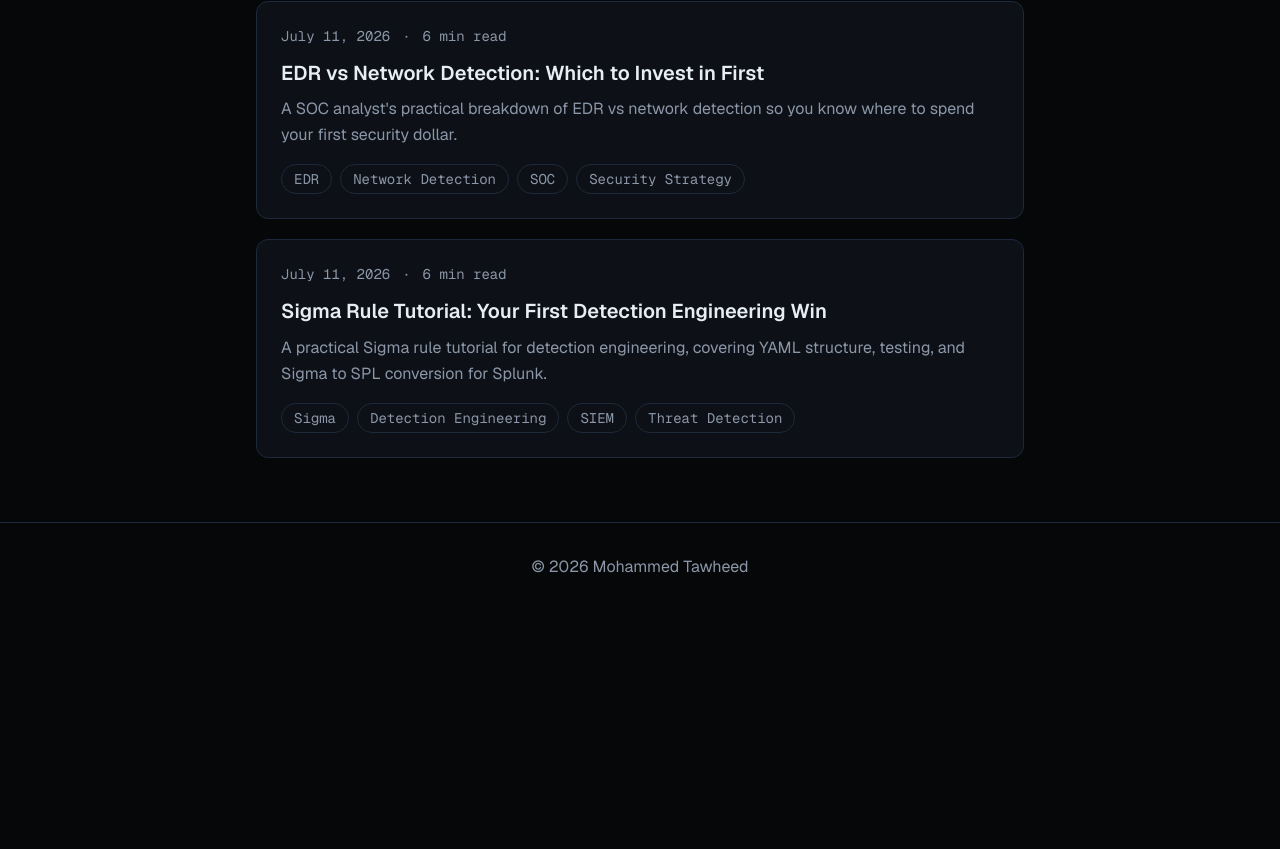
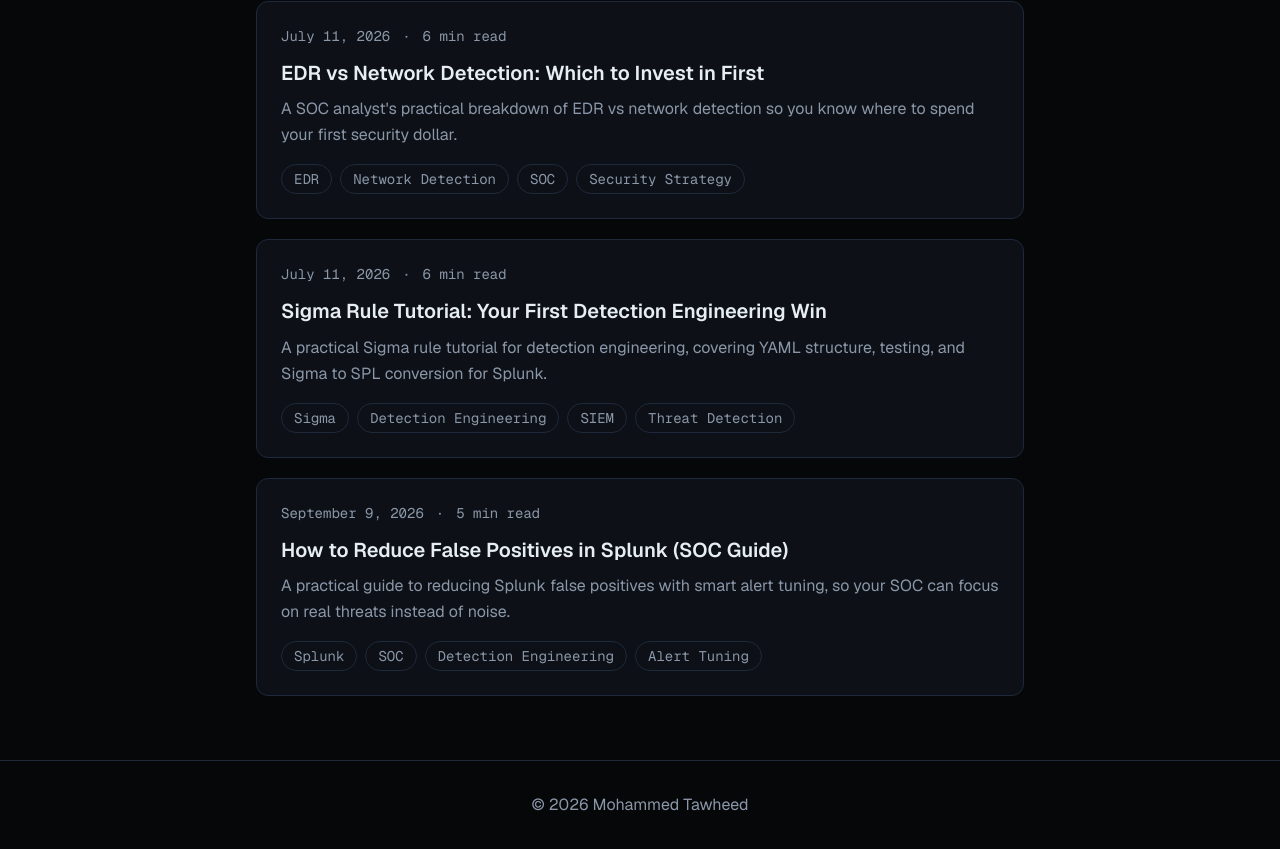
Before and after one commit to Tawheed30/portfolio, a Next.js app: page /blog in a window 1280 px wide. Shown: the part 1780-2629 px from the top of the page. Before the commit the page ends 2391 px from the top, so only its background shows below. Built offline with nearby package versions, Linux system fonts and the light colour scheme.

Commit message:
feat: Auto-generate blog post

```diff
--- a/src/data/blog.ts
+++ b/src/data/blog.ts
@@ -327,6 +327,44 @@ export const posts: BlogPost[] = [
         }
   ]
   },
+  {
+    slug: "reduce-false-positives-in-splunk",
+    title: "How to Reduce False Positives in Splunk (SOC Guide)",
+    date: "2026-09-09",
+    excerpt: "A practical guide to reducing Splunk false positives with smart alert tuning, so your SOC can focus on real threats instead of noise.",
+    readingTime: "5 min read",
+    tags: ["Splunk","SOC","Detection Engineering","Alert Tuning"],
+    keywords: ["Splunk false positives","alert tuning","reduce noise","Splunk optimization","SOC analyst","detection engineering"],
+    content:   [
+        {
+              "body": "If you work an alert queue, you already know that Splunk false positives are the biggest drain on a SOC analyst's day. As an L1 analyst, I spend a lot of time triaging Splunk and QRadar alerts, and the difference between a manageable shift and a miserable one usually comes down to alert tuning. Reducing noise in Splunk isn't about disabling detections — it's about making them precise. In this post I'll walk through practical Splunk optimization techniques to reduce false positives without creating blind spots, based on the tuning work that actually holds up during real investigations."
+        },
+        {
+              "heading": "Understand Why the Alert Fired First",
+              "body": "Before you touch a single search, read the actual events that triggered the alert. Open the underlying SPL, run it over the last 24-48 hours, and look at the results. A large chunk of Splunk false positives come from correlation searches written against a broad `index=*` or a poorly scoped `sourcetype`. If you don't understand the exact condition that fired, any tuning you apply is a guess. Document the pattern: which host, which user, which process, and how often it repeats. That baseline is what turns noise into a tuning decision instead of a hunch."
+        },
+        {
+              "heading": "Tune With Allowlists, Not Deletions",
+              "body": "The safest way to reduce noise is to exclude known-benign behavior explicitly rather than deleting the rule. Use lookup tables for allowlists — for example, a CSV of approved service accounts, scanning hosts, or admin jump boxes — and reference them with `NOT [| inputlookup approved_scanners.csv]` or a `lookup` plus a `where isnull()` filter. This keeps your exceptions version-controlled and reviewable. When a vulnerability scanner or backup job triggers an alert every night, an allowlist lookup removes the noise while leaving the detection live for everything outside that scope."
+        },
+        {
+              "heading": "Add Context Before It Reaches the Queue",
+              "body": "Many false positives aren't wrong detections — they're detections missing context. Enrich searches with fields that help you decide fast: geolocation via `iplocation`, asset criticality from a CMDB lookup, or user role. A failed-login spike from a known VPN concentrator looks very different from the same spike against a domain controller. Enriching at search time means the alert arrives already half-triaged, which typically cuts the back-and-forth that inflates your workload."
+        },
+        {
+              "heading": "Set Thresholds and Time Windows Deliberately",
+              "body": "A common source of Splunk false positives is a threshold that ignores normal variance. If a `stats count by user` rule fires at five events, check whether legitimate activity routinely crosses that. Use `streamstats` or `stats avg stdev` over a longer period to understand what normal looks like, then set thresholds relative to that baseline. Widen or tighten the time window to match the behavior — brute-force attempts cluster in minutes, while data staging may span hours. Aligning the window to the actual technique reduces both false positives and missed detections."
+        },
+        {
+              "heading": "Map, Track, and Review Your Tuning",
+              "body": "Every tuned rule should still map cleanly to a MITRE ATT&CK technique so you know what coverage you're keeping versus trimming. I keep tuning changes documented — what changed, why, and the date — so exclusions get reviewed instead of living forever. Environments drift: an allowlisted host gets decommissioned, a service account gets abused. Scheduled reviews stop yesterday's tuning from becoming tomorrow's blind spot."
+        },
+        {
+              "heading": "The Takeaway",
+              "body": "Reducing Splunk false positives is disciplined detection engineering, not rule-deleting. Read the events, allowlist known-benign behavior with lookups, enrich with context, set baseline-driven thresholds, and review your changes on a schedule. Do this consistently and your alert queue becomes signal instead of noise. For more SOC-focused writeups on Splunk optimization and alert tuning, check out the rest of my portfolio."
+        }
+  ]
+  },
 ];
 
 export function getPostBySlug(slug: string) {
```
